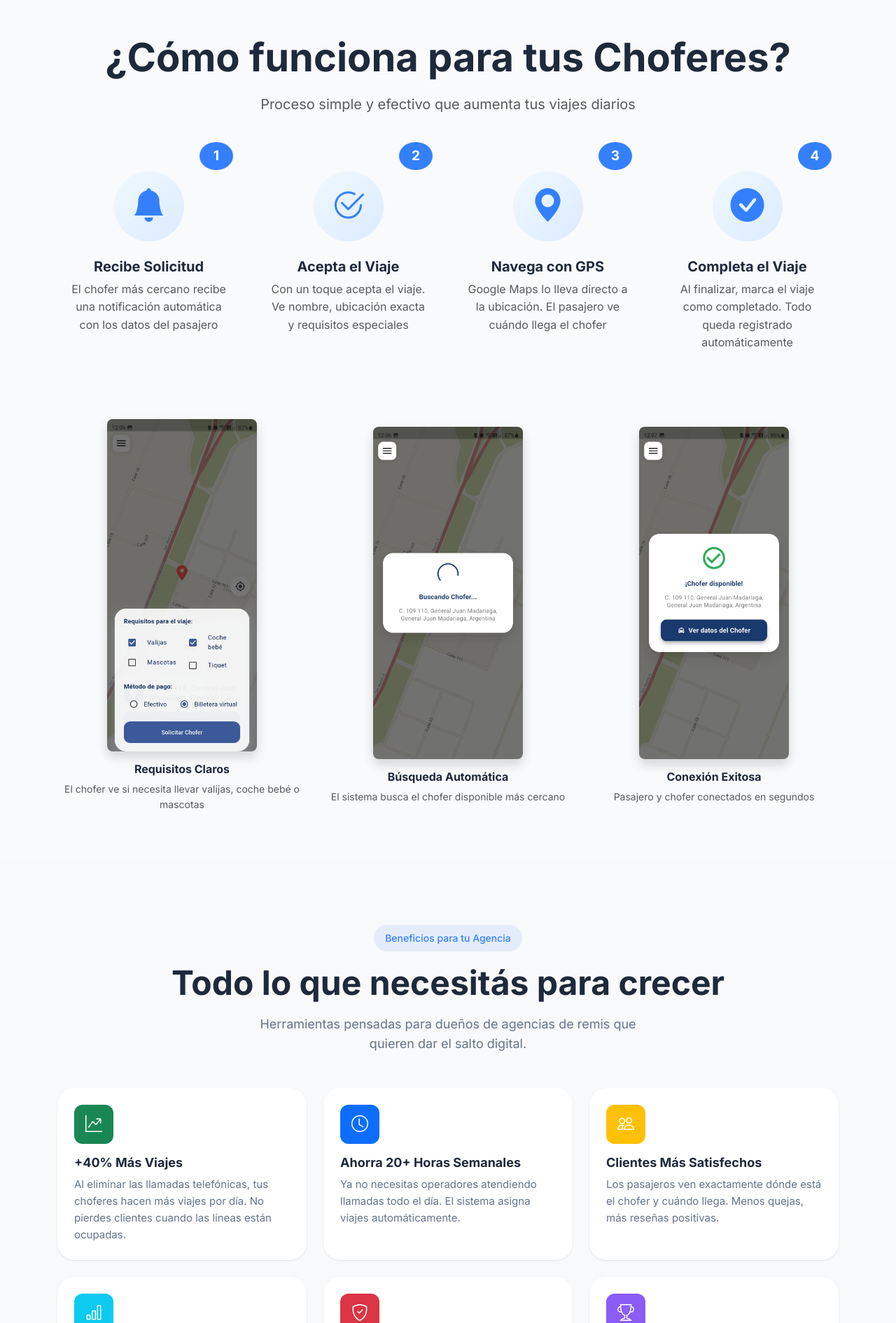
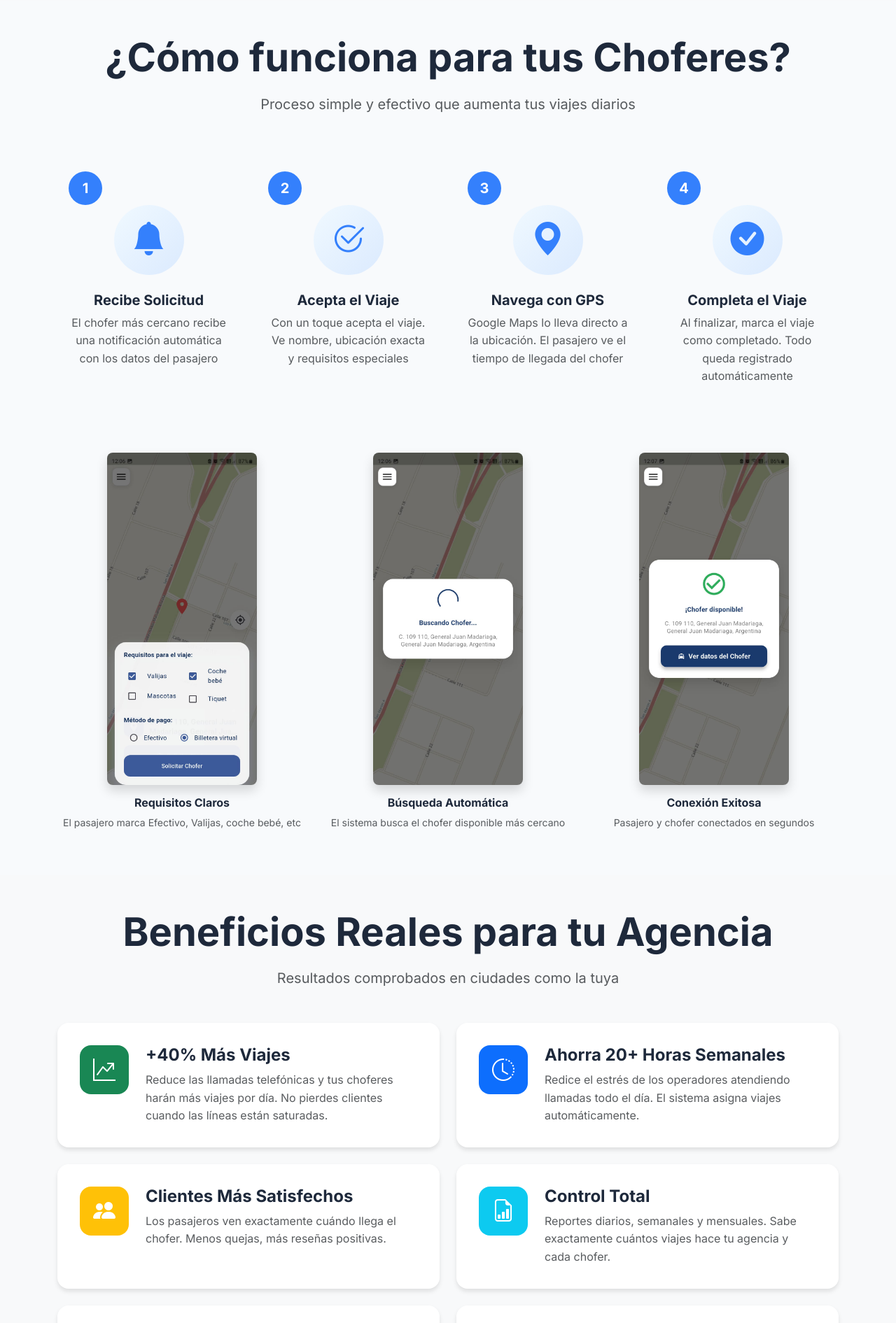
Before and after one commit to Vladimir4063/RideManager, a Flask app: page / in a window 1280 px wide. Shown: the part 2429-4320 px from the top of the page at 70% size. Run offline with Flask 3, Linux system fonts and the light colour scheme; some libraries are stand-ins or nearby versions.

Commit message:
Update site completed

```diff
--- a/static/css/styles.css
+++ b/static/css/styles.css
@@ -342,6 +342,50 @@ body {
     color: var(--gray);
     margin-bottom: 0;
 }
+
+/* Benefit Cards */
+.benefit-card {
+  background: white;
+  padding: 2rem;
+  border-radius: 1rem;
+  box-shadow: 0 4px 6px rgba(0, 0, 0, 0.1);
+  display: flex;
+  gap: 1.5rem;
+  transition: all 0.3s;
+}
+
+.benefit-card:hover {
+  transform: translateX(10px);
+  box-shadow: 0 10px 20px rgba(0, 0, 0, 0.15);
+}
+
+.benefit-icon {
+  width: 70px;
+  height: 70px;
+  border-radius: 1rem;
+  display: flex;
+  align-items: center;
+  justify-content: center;
+  flex-shrink: 0;
+  font-size: 2rem;
+  color: white;
+}
+
+.benefit-content {
+  flex: 1;
+}
+
+@media (max-width: 768px) {
+  .benefit-card {
+    flex-direction: column;
+    text-align: center;
+  }
+
+  .benefit-icon {
+    margin: 0 auto;
+  }
+}
+
 
 /* === How It Works Section === */
 .steps-wrapper {
@@ -730,7 +774,7 @@ body {
   position: relative;
 }
 
-.step-number {
+.step-number-2 {
   position: absolute;
   top: -10px;
   right: 10px;
--- a/static/js/script.js
+++ b/static/js/script.js
@@ -209,11 +209,6 @@ document.addEventListener("DOMContentLoaded", function () {
   // ===================================
   // Console welcome message
   // ===================================
-  console.log(
-    "%c RemisApp ",
-    "background: #3B82F6; color: white; font-size: 16px; font-weight: bold; padding: 5px 10px; border-radius: 5px;"
-  );
-  console.log("Landing page loaded successfully!");
 });
 
 // ===================================
--- a/templates/index.html
+++ b/templates/index.html
@@ -4,7 +4,7 @@
 <head>
     <meta charset="UTF-8">
     <meta name="viewport" content="width=device-width, initial-scale=1.0">
-    <title>RideManager - Sistema de Gestión de Viajes para Agencias de Remis y Taxi</title>
+    <title>RideManager - Sistema de Gestión |Aplicación de Viajes para Agencias de Remis y Taxis</title>
     <meta name="description"
         content="Modernizá tu agencia de remis con tecnología simple. Sistema completo de gestión de viajes diseñado para ciudades pequeñas.">
 
@@ -16,6 +16,8 @@
     <link href="https://fonts.googleapis.com/css2?family=Inter:wght@400;500;600;700;800&display=swap" rel="stylesheet">
     <!-- Custom CSS -->
     <link rel="stylesheet" href="../static/css/styles.css">
+    <!-- Icon  -->
+    <link rel="shortcut icon" href="static/images/ride.png" />
 </head>
 
 <body>
@@ -38,10 +40,10 @@
                 <div class="collapse navbar-collapse" id="navbarNav">
                     <ul class="navbar-nav mx-auto">
                         <li class="nav-item">
-                            <a class="nav-link" href="#beneficios">Beneficios</a>
+                            <a class="nav-link" href="#como-funciona">Cómo Funciona</a>
                         </li>
                         <li class="nav-item">
-                            <a class="nav-link" href="#como-funciona">Cómo Funciona</a>
+                            <a class="nav-link" href="#beneficios">Beneficios</a>
                         </li>
                         <li class="nav-item">
                             <a class="nav-link" href="#app-pasajero">App Pasajero</a>
@@ -51,7 +53,8 @@
                         </li>
                     </ul>
                     <a href="https://wa.me/542254533331" target="_blank" class="btn btn-primary">
-                        Solicitar Demo
+                        <i class="bi bi-whatsapp me-1"></i>
+                        Hablar por WhatsApp
                     </a>
                 </div>
             </div>
@@ -64,7 +67,7 @@
             <div class="row align-items-center min-vh-100 pt-5">
                 <div class="col-lg-6" data-aos="fade-right">
                     <span class="badge-custom mb-3">
-                        🚗 Para Agencias de Taxi o Remis
+                        🚗 Para Agencias de Taxis o Remis
                     </span>
                     <h1 class="hero-title">
                         Modernizá tu agencia con
@@ -72,17 +75,17 @@
                     </h1>
                     <p class="hero-subtitle">
                         Diseñado para agencias de <strong>Taxis y Remis</strong>.
-                        Lleva tu negocio al siguiente nivel con tecnología profesional. Gestiona viajes, choferes y pasajeros desde una
+                        Gestiona viajes, choferes y pasajeros desde una
                         plataforma diseñada para agencias que quieren crecer.
                     </p>
 
                     <div class="d-flex flex-wrap gap-3 mb-4">
                         <a href="https://wa.me/542254533331" target="_blank" class="btn btn-primary btn-lg px-4">
-                            Solicitar Demo Gratis
-                            <i class="bi bi-arrow-right ms-2"></i>
+                            Hablar por WhatsApp
+                            <i class="bi bi-whatsapp ms-2"></i>
                         </a>
                         <a href="#como-funciona" class="btn btn-outline-info text-gradient btn-lg px-4">
-                            Ver Cómo Funciona
+                            Ver cómo Funciona
                         </a>
                     </div>
 
@@ -97,7 +100,7 @@
                         </div>
                         <div class="feature-check">
                             <i class="bi bi-check-circle-fill text-success me-2"></i>
-                            <span>App para tus pasajeros</span>
+                            <span>2 Apps: Chofer y Pasajero</span>
                         </div>
                     </div>
                 </div>
@@ -137,7 +140,7 @@
                         <li class="mb-3 d-flex">
                             <i class="bi bi-x-circle-fill text-danger me-3 fs-4"></i>
                             <div>
-                                <strong>Llamadas constantes</strong> que saturan tus líneas telefónicas
+                                <strong>Llamadas constantes</strong> que saturan tus líneas
                             </div>
                         </li>
                         <li class="mb-3 d-flex">
@@ -192,7 +195,7 @@
                             <li class="mb-3 d-flex">
                                 <i class="bi bi-check-circle-fill text-success me-3 fs-4"></i>
                                 <div>
-                                    <strong>Transparencia y confianza:</strong> El pago es directo, sin barreras. Eligen si en efectivo o por transferencia.
+                                    <strong>Pagos sin comisión</strong>, eligen si en efectivo o por transferencia en el acto.
                                 </div>
                             </li>
                         </ul>
@@ -220,7 +223,7 @@
                         </div>
                         <h4 class="fw-bold mb-3">App para Pasajeros</h4>
                         <p class="text-muted">Tus clientes solicitan viajes desde su celular en segundos. Sin llamadas, sin
-                            esperas. Ven la ubicación del chofer en tiempo real.</p>
+                            esperas.</p>
                     </div>
                 </div>
 
@@ -230,8 +233,8 @@
                             <i class="bi bi-person-badge"></i>
                         </div>
                         <h4 class="fw-bold mb-3">App para Choferes</h4>
-                        <p class="text-muted">Tus choferes reciben viajes automáticamente. Ven todos los datos del pasajero
-                            y navegan con Google Maps directo a la ubicación.</p>
+                        <p class="text-muted">Tus choferes reciben viajes automáticamente. Ven los datos del pasajero
+                            y conducen directo a la ubicación.</p>
                     </div>
                 </div>
 
@@ -241,8 +244,8 @@
                             <i class="bi bi-laptop"></i>
                         </div>
                         <h4 class="fw-bold mb-3">Panel de Administración</h4>
-                        <p class="text-muted">Controla toda tu operación desde un solo lugar. Ve todos los viajes activos,
-                            historial completo y reportes de facturación.</p>
+                        <p class="text-muted"> Ve todos los viajes activos.
+                            Controla toda tu operación desde un solo lugar.</p>
                     </div>
                 </div>
 
@@ -251,7 +254,7 @@
                         <div class="feature-icon">
                             <i class="bi bi-map"></i>
                         </div>
-                        <h4 class="fw-bold mb-3">Navegación GPS Integrada</h4>
+                        <h4 class="fw-bold mb-3">Navegación GPS</h4>
                         <p class="text-muted">Los choferes usan Google Maps para llegar a cada pasajero. Rápido, seguro y
                             confiable. Sin necesidad de llamar por direcciones.</p>
                     </div>
@@ -264,7 +267,7 @@
                         </div>
                         <h4 class="fw-bold mb-3">Métodos de Pago Flexibles</h4>
                         <p class="text-muted">Efectivo o billetera virtual. Tus clientes eligen cómo pagar. Sistema simple y
-                            efectivo para ciudades pequeñas.</p>
+                            efectivo para agencias en crecimiento.</p>
                     </div>
                 </div>
 
@@ -274,7 +277,7 @@
                             <i class="bi bi-graph-up"></i>
                         </div>
                         <h4 class="fw-bold mb-3">Reportes y Estadísticas</h4>
-                        <p class="text-muted">Ve cuántos viajes hace cada chofer, ingresos diarios, horarios pico y más.
+                        <p class="text-muted">Ve cuántos viajes hace cada chofer, viajes completados y más.
                             Toma decisiones con datos reales.</p>
                     </div>
                 </div>
@@ -322,8 +325,7 @@
                             <i class="bi bi-geo-alt-fill"></i>
                         </div>
                         <h5 class="fw-bold">Navega con GPS</h5>
-                        <p class="text-muted">Google Maps lo lleva directo a la ubicación. El pasajero ve cuándo llega el
-                            chofer</p>
+                        <p class="text-muted">Google Maps lo lleva directo a la ubicación. El pasajero ve el tiempo de llegada del chofer</p>
                     </div>
                 </div>
 
@@ -348,7 +350,7 @@
                             class="img-fluid rounded-3 shadow">
                         <div class="screenshot-caption">
                             <h6 class="fw-bold">Requisitos Claros</h6>
-                            <p class="small text-muted">El chofer ve si necesita llevar valijas, coche bebé o mascotas</p>
+                            <p class="small text-muted">El pasajero marca Efectivo, Valijas, coche bebé, etc</p>
                         </div>
                     </div>
                 </div>
@@ -376,101 +378,90 @@
         </div>
     </section>
 
-    <!-- Benefits Section -->
-    <section id="beneficios" class="section-padding bg-light">
+    <!-- Beneficios -->
+    <section id="beneficios" class="benefits-section py-5 bg-light">
         <div class="container">
             <div class="text-center mb-5">
-                <span class="badge-custom mb-3">Beneficios para tu Agencia</span>
-                <h2 class="section-title">Todo lo que necesitás para crecer</h2>
-                <p class="section-subtitle">
-                    Herramientas pensadas para dueños de agencias de remis que quieren dar el salto digital.
-                </p>
+                <h2 class="display-4 fw-bold mb-3">Beneficios Reales para tu Agencia</h2>
+                <p class="lead text-muted">Resultados comprobados en ciudades como la tuya</p>
             </div>
 
             <div class="row g-4">
-                <!-- Benefit 1 -->
-                <div class="col-md-6 col-lg-4">
+                <div class="col-lg-6">
                     <div class="benefit-card">
                         <div class="benefit-icon bg-success">
                             <i class="bi bi-graph-up-arrow"></i>
                         </div>
                         <div class="benefit-content">
-                            <h4 class="benefit-title">+40% Más Viajes</h4>
-                            <p class="benefit-text">
-                                Al eliminar las llamadas telefónicas, tus choferes hacen más viajes por día.
-                                No pierdes clientes cuando las líneas están ocupadas.
-                            </p>
+                            <h4 class="fw-bold">+40% Más Viajes</h4>
+                            <p class="text-muted mb-0">Reduce las llamadas telefónicas y tus choferes harán más viajes
+                                por día. No pierdes clientes cuando las líneas están saturadas.</p>
                         </div>
                     </div>
                 </div>
 
-                <!-- Benefit 2 -->
-                <div class="col-md-6 col-lg-4">
+                <div class="col-lg-6">
                     <div class="benefit-card">
                         <div class="benefit-icon bg-primary">
-                            <i class="bi bi-clock"></i>
+                            <i class="bi bi-clock-history"></i>
                         </div>
-                        <h4 class="benefit-title">Ahorra 20+ Horas Semanales</h4>
-                        <p class="benefit-text">
-                            Ya no necesitas operadores atendiendo llamadas todo el día.
-                            El sistema asigna viajes automáticamente.
-                        </p>
+                        <div class="benefit-content">
+                            <h4 class="fw-bold">Ahorra 20+ Horas Semanales</h4>
+                            <p class="text-muted mb-0">Redice el estrés de los operadores atendiendo llamadas todo el día. El
+                                sistema asigna viajes automáticamente.</p>
+                        </div>
                     </div>
                 </div>
 
-                <!-- Benefit 3 -->
-                <div class="col-md-6 col-lg-4">
+                <div class="col-lg-6">
                     <div class="benefit-card">
                         <div class="benefit-icon bg-warning">
-                            <i class="bi bi-people"></i>
+                            <i class="bi bi-people-fill"></i>
                         </div>
-                        <h4 class="benefit-title">Clientes Más Satisfechos</h4>
-                        <p class="benefit-text">
-                            Los pasajeros ven exactamente dónde está el chofer y cuándo llega.
-                            Menos quejas, más reseñas positivas.
-                        </p>
+                        <div class="benefit-content">
+                            <h4 class="fw-bold">Clientes Más Satisfechos</h4>
+                            <p class="text-muted mb-0">Los pasajeros ven exactamente cuándo llega el chofer.
+                                Menos quejas, más reseñas positivas.</p>
+                        </div>
                     </div>
                 </div>
 
-                <!-- Benefit 4 -->
-                <div class="col-md-6 col-lg-4">
+                <div class="col-lg-6">
                     <div class="benefit-card">
                         <div class="benefit-icon bg-info">
-                            <i class="bi bi-bar-chart"></i>
+                            <i class="bi bi-file-earmark-bar-graph"></i>
                         </div>
-                        <h4 class="benefit-title">Control Total</h4>
-                        <p class="benefit-text">
-                            Reportes diarios, semanales y mensuales.
-                            Sabé exactamente cuánto factura tu agencia y cada chofer.
-                        </p>
+                        <div class="benefit-content">
+                            <h4 class="fw-bold">Control Total</h4>
+                            <p class="text-muted mb-0">Reportes diarios, semanales y mensuales. Sabe exactamente cuántos
+                                viajes hace tu agencia y cada chofer.</p>
+                        </div>
                     </div>
                 </div>
 
-                <!-- Benefit 5 -->
-                <div class="col-md-6 col-lg-4">
+                <div class="col-lg-6">
                     <div class="benefit-card">
                         <div class="benefit-icon bg-danger">
                             <i class="bi bi-shield-check"></i>
                         </div>
-                        <h4 class="benefit-title">Más Seguridad</h4>
-                        <p class="benefit-text">
-                            Registro completo de todos los viajes.
-                            Los pasajeros ven datos del chofer y vehículo antes de subir.
-                        </p>
+                        <div class="benefit-content">
+                            <h4 class="fw-bold">Más Seguridad</h4>
+                            <p class="text-muted mb-0">Registro completo de todos los viajes. Los pasajeros ven datos del
+                                chofer y vehículo antes de subir.</p>
+                        </div>
                     </div>
                 </div>
 
-                <!-- Benefit 6 -->
-                <div class="col-md-6 col-lg-4">
+                <div class="col-lg-6">
                     <div class="benefit-card">
-                        <div class="benefit-icon bg-purple">
-                            <i class="bi bi-trophy"></i>
+                        <div class="benefit-icon bg-secondary">
+                            <i class="bi bi-trophy-fill"></i>
                         </div>
-                        <h4 class="benefit-title">Ventaja Competitiva</h4>
-                        <p class="benefit-text">
-                            Sé la agencia más moderna de tu ciudad.
-                            Los clientes jóvenes prefieren apps sobre llamadas telefónicas.
-                        </p>
+                        <div class="benefit-content">
+                            <h4 class="fw-bold">Ventaja Competitiva</h4>
+                            <p class="text-muted mb-0">Sé la agencia más moderna de tu ciudad. Los clientes jóvenes
+                                prefieren apps sobre llamadas telefónicas.</p>
+                        </div>
                     </div>
                 </div>
             </div>
@@ -483,7 +474,7 @@
             <div class="row align-items-center g-5">
                 <div class="col-lg-6">
                     <span class="badge-custom mb-3">Flujo Simple</span>
-                    <h2 class="section-title text-start">Así de fácil funciona para tus choferes</h2>
+                    <h2 class="section-title text-start">En resúmen, así de fácil funciona para tu agencia</h2>
                     <p class="section-subtitle text-start mb-5">
                         Sin capacitaciones largas. Si saben usar WhatsApp, pueden usar nuestra app.
                     </p>
@@ -528,8 +519,22 @@
                                     Navega con Google Maps
                                 </h5>
                                 <p class="step-text">
-                                    El chofer abre Google Maps integrado y llega a destino sin perderse.
+                                    El chofer abre Google Maps vinculado y llega a destino sin perderse.
                                     Rutas precisas y confiables.
+                                </p>
+                            </div>
+                        </div>
+
+                        <!-- Step 4 -->
+                        <div class="step-item">
+                            <div class="step-number">4</div>
+                            <div class="step-content">
+                                <h5 class="step-title">
+                                    <i class="bi bi-house-check me-2 text-primary"></i>
+                                    Llegas al destino
+                                </h5>
+                                <p class="step-text">
+                                    Una ves en el destino, arreglas pago efectivo o transferencia, sin comisión.
                                 </p>
                             </div>
                         </div>
@@ -538,7 +543,7 @@
                     <!-- Google Maps Badge -->
                     <div class="google-maps-badge">
                         <i class="bi bi-check-circle-fill text-success me-2"></i>
-                        <span class="fw-medium">Integrado con Google Maps</span>
+                        <span class="fw-medium">Usamos Google Maps</span>
                     </div>
                 </div>
 
@@ -610,13 +615,13 @@
                 <div class="position-relative text-center">
                     <h2 class="cta-title">¿Listo para modernizar tu agencia?</h2>
                     <p class="cta-subtitle">
-                        Empezá hoy mismo con una demo gratuita. Sin compromiso, sin tarjeta de crédito.
+                        Empezá hoy mismo, escribínos sin compromiso y revoluciona hoy mismo tu agencia.
                     </p>
 
                     <div class="d-flex flex-wrap justify-content-center gap-4 mb-4">
                         <div class="cta-feature">
                             <i class="bi bi-check-circle-fill me-2"></i>
-                            <span>Demo personalizada gratuita</span>
+                            <span>Solución probada</span>
                         </div>
                         <div class="cta-feature">
                             <i class="bi bi-check-circle-fill me-2"></i>
@@ -637,11 +642,16 @@
                             <i class="bi bi-whatsapp me-2"></i>
                             Hablar por WhatsApp
                         </a>
-                        <a href="/cdn-cgi/l/email-protection#beddd1d0cadfddcad1feccdbd3d7cddfcece90ddd1d3"
+                        <a href="#como-funciona"
+                            class="btn btn-outline-light btn-lg px-4">
+                            Ver cómo Funciona
+                            <i class="bi bi-arrow-right ms-2"></i>
+                        </a>
+                        <!-- <a href="/cdn-cgi/l/email-protection#beddd1d0cadfddcad1feccdbd3d7cddfcece90ddd1d3"
                             class="btn btn-outline-light btn-lg px-4">
                             Enviar Email
                             <i class="bi bi-arrow-right ms-2"></i>
-                        </a>
+                        </a> -->
                     </div>
                 </div>
             </div>
@@ -709,10 +719,9 @@
     </footer>
 
     <!-- Bootstrap 5 JS -->
-    <script data-cfasync="false" src="/cdn-cgi/scripts/5c5dd728/cloudflare-static/email-decode.min.js"></script>
     <script src="https://cdn.jsdelivr.net/npm/bootstrap@5.3.2/dist/js/bootstrap.bundle.min.js"></script>
     <!-- Custom JS -->
-    <script src="script.js"></script>
+    <script src="static/js/script.js"></script>
 </body>
 
 </html>
```
Also changed, not shown: static/images/ride.png (added).
